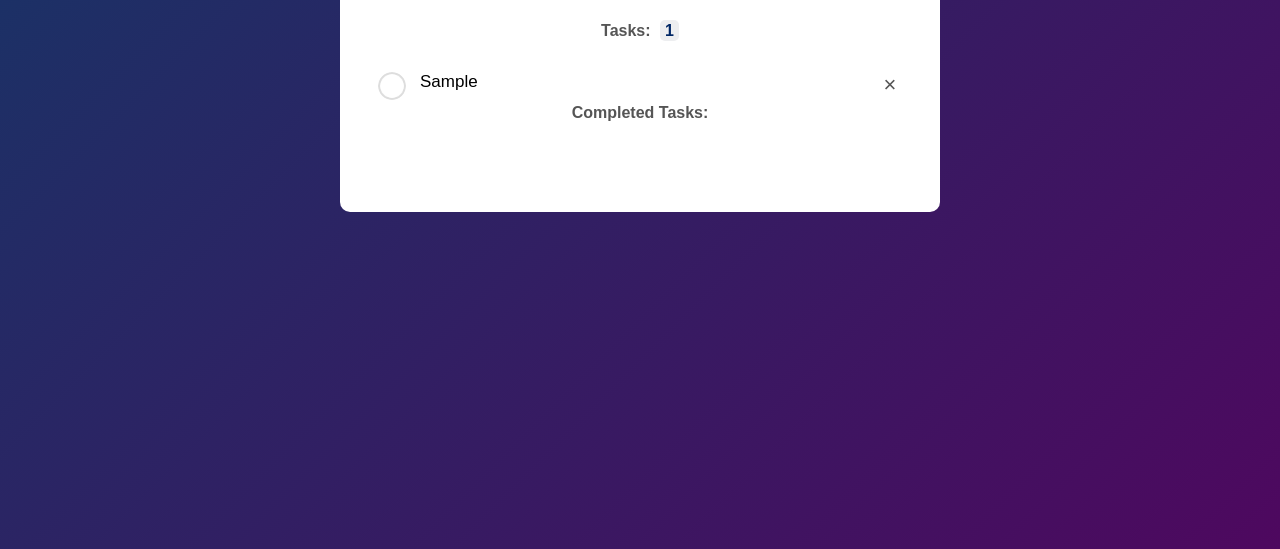
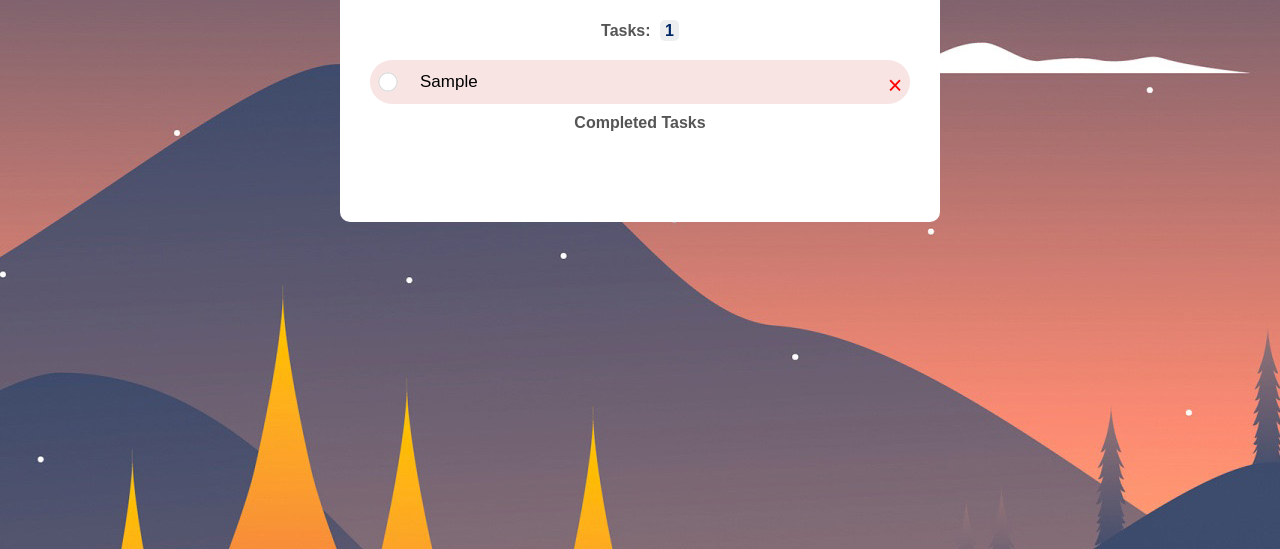
Before and after one commit to dp-hair/todolist, a plain HTML site: page index.html in a window 1280 px wide. Both pictures are taken after typing "Sample" into the empty fields and a click on the button "Add". Shown: the part 251-800 px from the top of the page. Drawn offline with nearby package versions, Linux system fonts and the light colour scheme; no server answers.

Commit message:
change requests

```diff
--- a/index.html
+++ b/index.html
@@ -10,6 +10,7 @@
 </head>
 
 <body>
+
     <div class="date-time">
         <span id="current-date"></span>
     </div>
@@ -18,6 +19,7 @@
         <span id="weather-temp">22°C</span> |
         <span id="weather-description">Trời quang đãng</span>
       </div>
+
     <div class="container">
         <div class="todo-app">
             <h2>To-Do List <img src="images/icon.png" alt="To-Do Icon"></h2>
@@ -30,7 +32,7 @@
             <ul id="list-container">
                 <!-- Items will be added dynamically using JavaScript -->
             </ul>
-            <h3>Completed Tasks:</h3>
+            <h3>Completed Tasks</h3>
             <ul id="completed-tasks">
             </ul>
         </div>
@@ -42,7 +44,7 @@
             flatpickr("#deadline-input", {
               enableTime: false,
               dateFormat: "Y-m-d",
-              locale: "vi"
+              locale: "en"
             });
         });
     </script>
--- a/script.js
+++ b/script.js
@@ -142,6 +142,7 @@ function showTask() {
   savedCompletedTasks.forEach(task => createTask(task.text, task.checked, task.deadline));
 }
 
+
 // Khởi tạo các thông tin khi tải trang
 function initializeApp() {
   getWeatherForHanoi();
--- a/style.css
+++ b/style.css
@@ -7,8 +7,12 @@
 .container {
   width: 100%;
   min-height: 100vh;
-  background: linear-gradient(135deg, #153667, #4e085f);
+  /* background: linear-gradient(135deg, #153667, #4e085f); */
+  background-image: url(images/hinh-nen-may-tinh-4k-don-gian-ma-dep-chill.jpg);
   padding: 10px;
+}
+.list-container{
+  padding-bottom: 10px;
 }
 .todo-app {
   width: 100%;
@@ -63,22 +67,26 @@ ul li{
   user-select: none;
   cursor: pointer;
   position: relative;
+  background-color: rgb(249, 228, 228);
+  border-radius: 30px;
+  margin-bottom: 10px;
 }
 ul li::before{
   content: '';
   position: absolute;
-  height: 28px;
-  width: 28px;
+  height: 20px;
+  width: 20px;
   border-radius: 50%;
   background-image: url(images/unchecked.png);
   background-size: cover;
   background-position: center;
   top: 12px;
   left: 8px;
+  background-color: white;
 }
 ul li.checked{
   color: #555;
-  text-decoration: line-through;
+  /* text-decoration: line-through; */
 }
 ul li.checked::before{
   background-image: url(images/checked.png);
@@ -87,16 +95,16 @@ ul li span {
   position: absolute;
   right: 0;
   top: 5px;
-  width: 40px;
-  height: 40px;
-  font-size: 22px;
-  color: #555;
+  width: 30px;
+  height: 30px;
+  font-size: 25px;
+  color: #f00;
   line-height: 40px;
   text-align: center;
   border-radius: 50%;
 }
 ul li span:hover{
-  background: #edeef0;
+  background: #fef2f2;
 }
 
 .date-time {
```
Also changed, not shown: images/hinh-nen-may-tinh-4k-don-gian-ma-dep-chill.jpg (added).
